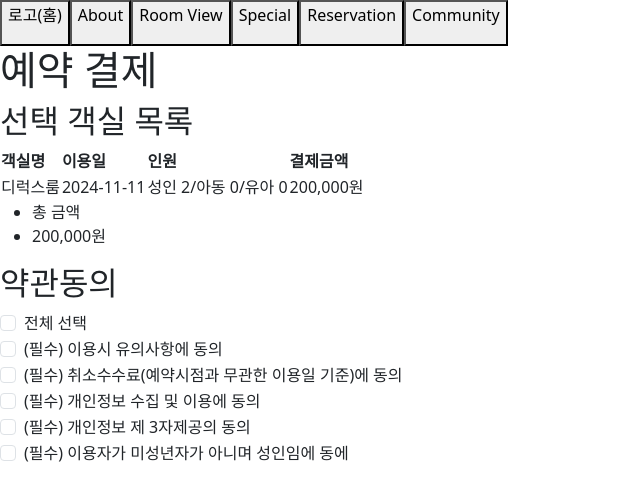
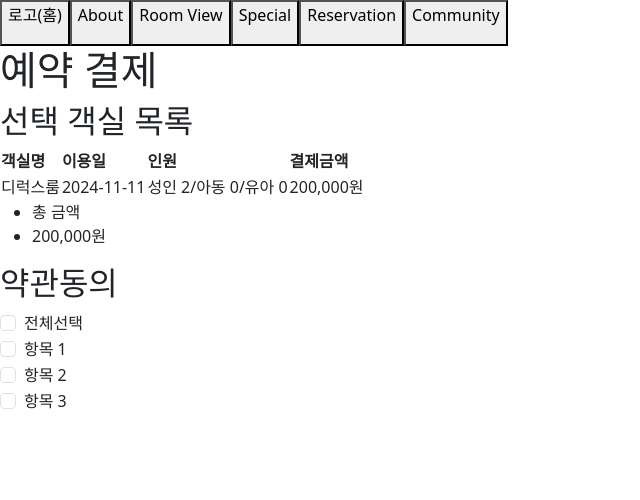
Before and after one commit to eziquexx/hjhotel-front, a React (Create React App) app: page /payment in a window 1280 px wide. Shown: the top 500 px of the page, without its empty margins (0-640 px from the left). Built offline with nearby package versions, Linux system fonts and the light colour scheme.

Commit message:
24.11.15 지은 : 체크박스 기능 구현 성공

```diff
--- a/src/component/user/payment/script/PaymentContent.jsx
+++ b/src/component/user/payment/script/PaymentContent.jsx
@@ -1,73 +1,36 @@
-import 'bootstrap/dist/css/bootstrap.min.css';
-import { useEffect, useState } from 'react';
-import { Col, Form, Row } from 'react-bootstrap';
-
+import "bootstrap/dist/css/bootstrap.min.css";
+import { useEffect, useState } from "react";
+import { Form } from "react-bootstrap";
 
 //24.11.15 지은 [진행중] : 체크박스 테스트 및 작업중
 export default function PaymentContent() {
+  // 개별 체크박스들의 상태 (초기값: 모두 선택되지 않음)
+  const [checkboxes, setCheckboxes] = useState([false, false, false]);
 
-  // 체크박스의 선택 상태를 관리할 state
-  const [checkbox, setCheckBoxes] = useState({
-    checkbox1 : false,
-    checkbox2 : false,
-    checkbox3 : false,
-    checkbox4 : false,
-    checkbox5 : false,
-  });
+  // 전체선택 체크박스 상태 (초기값: 선택되지 않음)
+  const [isChecked, setIsChecked] = useState(false);
 
-  // 전체 선택/해제 상태를 관리하는 state
-  const [selectAll, setSelectAll] = useState(false);
+  // 전체선택 체크박스를 클릭했을 때 모든 체크박스 상태 업데이트
+  const handleCheckAll = () => {
+    const newCheckedStatus = !isChecked;
+    setIsChecked(newCheckedStatus);
+    setCheckboxes(checkboxes.map(() => newCheckedStatus)); // 전체 체크박스 상태 일괄 업데이트
+  };
 
-  const handleSelectAllChange = (e) => {
-    const isChecked = e.target.checked;
-    setSelectAll(isChecked);
+  // 개별 체크박스를 클릭했을 때 상태 업데이트
+  const handleCheckboxChange = (index) => {
+    const newCheckboxes = [...checkboxes];
+    newCheckboxes[index] = !newCheckboxes[index]; // 해당 체크박스 상태만 변경
 
-    setCheckBoxes({
-      checkbox1: isChecked,
-      checkbox2: isChecked,
-      checkbox3: isChecked,
-      checkbox4: isChecked,
-      checkbox5: isChecked,
-    })
-  }
+    setCheckboxes(newCheckboxes);
 
-  useEffect(() => {
-    // 만약에 ischecked가 아니면, 전체 선택 x
+    // 전체선택 체크박스 상태 업데이트: 모든 체크박스가 선택되면 전체선택 체크박스도 선택됨
+    setIsChecked(newCheckboxes.every((checkbox) => checkbox));
+  };
 
-  })
-
-  // useEffect(() => {
-  //   if (selectAll == true) {
-  //     // all checked
-  //     setCheckBoxes({
-  //       checkbox1: true,
-  //       checkbox2: true,
-  //       checkbox3: true,
-  //       checkbox4: true,
-  //       checkbox5: true,
-  //     });
-
-
-  //   } else {
-  //     setCheckBoxes({
-  //       checkbox1: false,
-  //       checkbox2: false,
-  //       checkbox3: false,
-  //       checkbox4: false,
-  //       checkbox5: false,
-  //     });
-  //   }
-  // })
-
-  const handleCheckboxChange = (e) => {
-    const isChecked = e.target.checked;
-    setCheckBoxes(isChecked);
-  }
-
-
-
-
-
+  // todo: 전체 선택인 상태에서 list 1개라도 해제되면 전체선택에 checkbox가 해제.
+  // problem: 전체 선택, 전체 해제는 성공. 각 list 1개라도 해제하면 전체 해제가 됨.
+  // thinking: 각 list 1개 선택을 가능하되 전체 선택되어도 해제되지 않고 해당 list만 해제되게.
 
   return (
     <div className="payment_container">
@@ -106,56 +69,24 @@ export default function PaymentContent() {
         <h2>약관동의</h2>
         <div>
           <Form>
-            {['checkbox'].map((type) => (
-              <div key={type}>
-                <Form.Check
-                  type={type}
-                  label="전체 선택"
-                  id="allCheckbox"
-                  checked={selectAll}
-                  onChange={handleSelectAllChange}
-                />
-                <div>
-                  <Form.Check
-                    type={type}
-                    label="(필수) 이용시 유의사항에 동의"
-                    id="checkbox1"
-                    checked={checkbox.checkbox1}
-                    onChange={handleCheckboxChange}
-                  />
-                  <Form.Check
-                    type={type}
-                    label="(필수) 취소수수료(예약시점과 무관한 이용일 기준)에 동의"
-                    id="checkbox2"
-                    checked={checkbox.checkbox2}
-                    onChange={handleCheckboxChange}
-                  />
-                  <Form.Check
-                    type={type}
-                    label="(필수) 개인정보 수집 및 이용에 동의"
-                    id="checkbox3"
-                    checked={checkbox.checkbox3}
-                    // onChange={handleCheckboxChange}
-                  />
-                  <Form.Check
-                    type={type}
-                    label="(필수) 개인정보 제 3자제공의 동의"
-                    id="checkbox4"
-                    checked={checkbox.checkbox4}
-                    // onChange={handleCheckboxChange}
-                  />
-                  <Form.Check
-                    type={type}
-                    label="(필수) 이용자가 미성년자가 아니며 성인임에 동에"
-                    id="checkbox5"
-                    checked={checkbox.checkbox5}
-                    // onChange={handleCheckboxChange}
-                  />
-                </div>
+            {/* 전체선택 체크박스 */}
+            <Form.Check
+              type="checkbox"
+              label="전체선택"
+              checked={isChecked}
+              onChange={handleCheckAll}
+            />
 
-              </div>
+            {/* 개별 체크박스들 */}
+            {checkboxes.map((checked, index) => (
+              <Form.Check
+                key={index}
+                type="checkbox"
+                label={`항목 ${index + 1}`}
+                checked={checked}
+                onChange={() => handleCheckboxChange(index)}
+              />
             ))}
-
           </Form>
         </div>
       </div>
```
